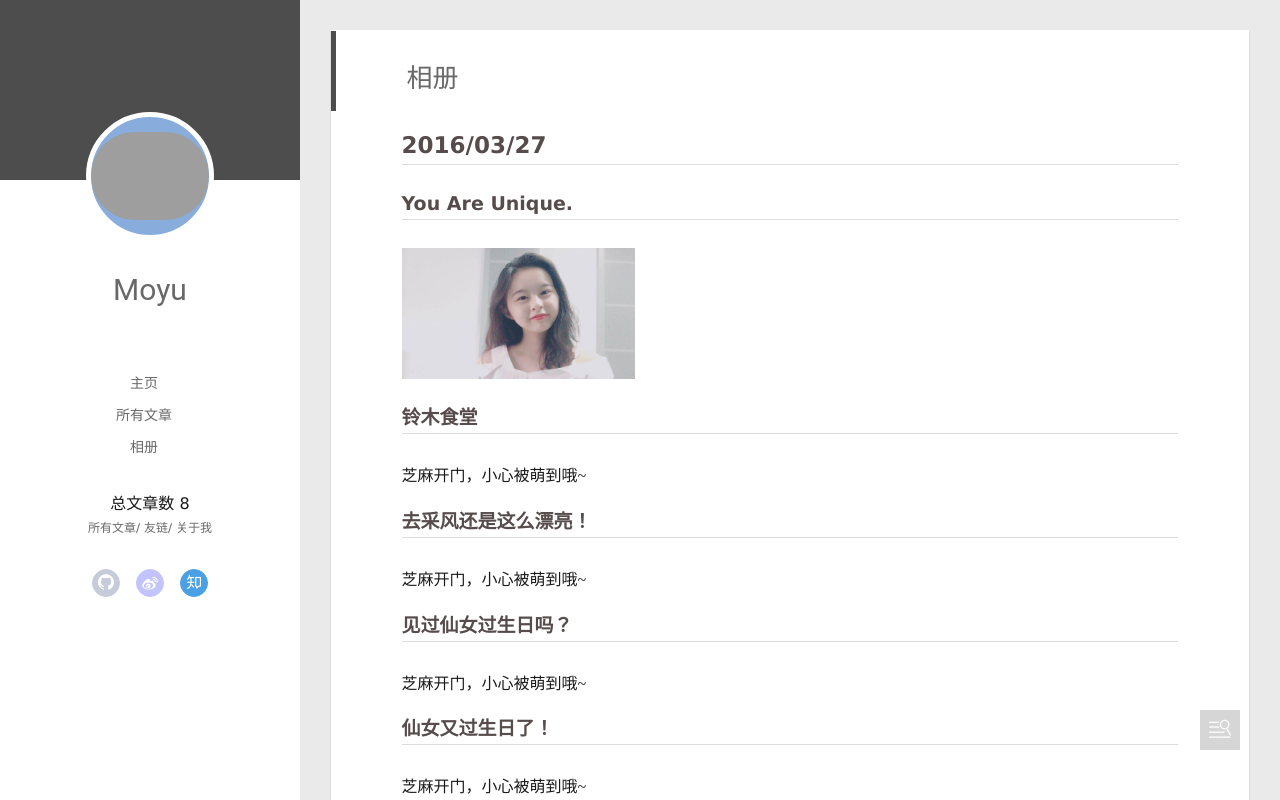
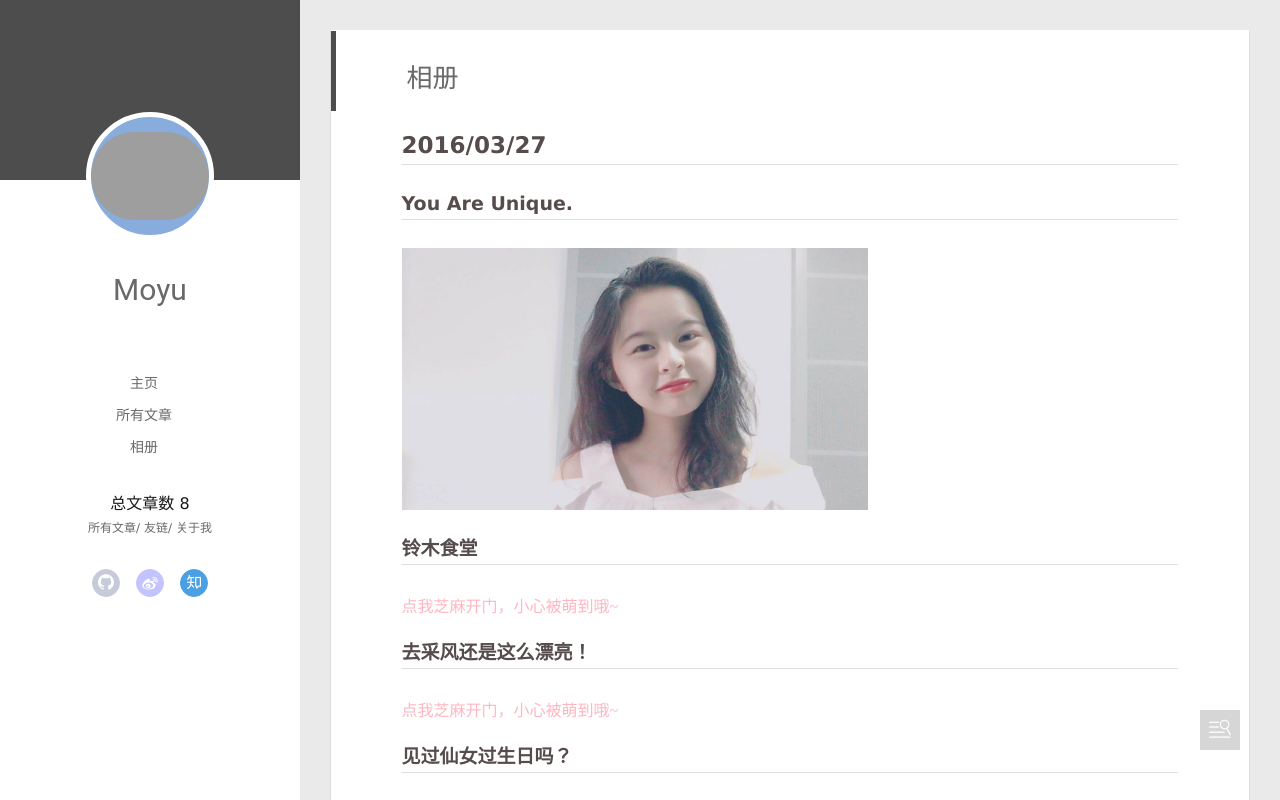
Before and after one commit to dongshuyan/dongshuyan.github.io, a plain HTML site: page photo/index.html in a window 1280 px wide. Drawn offline with Linux system fonts and the light colour scheme; grey boxes are pictures that could not be loaded.

Commit message:
Site updated: 2019-05-24 16:42:44

```diff
--- a/photo/index.html
+++ b/photo/index.html
@@ -8,12 +8,12 @@
   <link rel="dns-prefetch" href="http://yoursite.com">
   <title>相册 | Moyu&#39;s blog</title>
   <meta name="viewport" content="width=device-width, initial-scale=1, maximum-scale=1">
-  <meta name="description" content="2016/03/27You Are Unique. 铃木食堂芝麻开门，小心被萌到哦~  去采风还是这么漂亮！芝麻开门，小心被萌到哦~  见过仙女过生日吗？芝麻开门，小心被萌到哦~  仙女又过生日了！芝麻开门，小心被萌到哦~  今天在家芝麻开门，小心被萌到哦~">
+  <meta name="description" content="2016/03/27You Are Unique. 铃木食堂    点我芝麻开门，小心被萌到哦~  去采风还是这么漂亮！点我芝麻开门，小心被萌到哦~  见过仙女过生日吗？点我芝麻开门，小心被萌到哦~  仙女又过生日了！点我芝麻开门，小心被萌到哦~  今天在家点我芝麻开门，小心被萌到哦~">
 <meta property="og:type" content="website">
 <meta property="og:title" content="相册">
 <meta property="og:url" content="http://yoursite.com/photo/index.html">
 <meta property="og:site_name" content="Moyu&#39;s blog">
-<meta property="og:description" content="2016/03/27You Are Unique. 铃木食堂芝麻开门，小心被萌到哦~  去采风还是这么漂亮！芝麻开门，小心被萌到哦~  见过仙女过生日吗？芝麻开门，小心被萌到哦~  仙女又过生日了！芝麻开门，小心被萌到哦~  今天在家芝麻开门，小心被萌到哦~">
+<meta property="og:description" content="2016/03/27You Are Unique. 铃木食堂    点我芝麻开门，小心被萌到哦~  去采风还是这么漂亮！点我芝麻开门，小心被萌到哦~  见过仙女过生日吗？点我芝麻开门，小心被萌到哦~  仙女又过生日了！点我芝麻开门，小心被萌到哦~  今天在家点我芝麻开门，小心被萌到哦~">
 <meta property="og:locale" content="default">
 <meta property="og:image" content="https://github.com/dongshuyan/dongshuyan.github.io/blob/master/photo/picture/beauty01.jpeg?raw=true">
 <meta property="og:image" content="https://github.com/dongshuyan/dongshuyan.github.io/blob/master/photo/picture/lingmushitang01.jpeg?raw=true">
@@ -27,10 +27,10 @@
 <meta property="og:image" content="https://github.com/dongshuyan/dongshuyan.github.io/blob/master/photo/picture/birthday_18_04.jpeg?raw=true">
 <meta property="og:image" content="https://github.com/dongshuyan/dongshuyan.github.io/blob/master/photo/picture/birthday_18_05.jpeg?raw=true">
 <meta property="og:image" content="https://github.com/dongshuyan/dongshuyan.github.io/blob/master/photo/picture/at_hometown.jpeg?raw=true">
-<meta property="og:updated_time" content="2019-05-24T08:38:00.000Z">
+<meta property="og:updated_time" content="2019-05-24T08:42:29.000Z">
 <meta name="twitter:card" content="summary">
 <meta name="twitter:title" content="相册">
-<meta name="twitter:description" content="2016/03/27You Are Unique. 铃木食堂芝麻开门，小心被萌到哦~  去采风还是这么漂亮！芝麻开门，小心被萌到哦~  见过仙女过生日吗？芝麻开门，小心被萌到哦~  仙女又过生日了！芝麻开门，小心被萌到哦~  今天在家芝麻开门，小心被萌到哦~">
+<meta name="twitter:description" content="2016/03/27You Are Unique. 铃木食堂    点我芝麻开门，小心被萌到哦~  去采风还是这么漂亮！点我芝麻开门，小心被萌到哦~  见过仙女过生日吗？点我芝麻开门，小心被萌到哦~  仙女又过生日了！点我芝麻开门，小心被萌到哦~  今天在家点我芝麻开门，小心被萌到哦~">
 <meta name="twitter:image" content="https://github.com/dongshuyan/dongshuyan.github.io/blob/master/photo/picture/beauty01.jpeg?raw=true">
 
     <link rel="alternative" href="/atom.xml" title="Moyu&#39;s blog" type="application/atom+xml">
@@ -190,16 +190,16 @@
 
         <audio id="audio" autoplay="autoplay"><br>    <source src="http://other.web.nc01.sycdn.kuwo.cn/resource/n2/83/24/637575687.mp3" type="audio/mp3"><br></audio>
 
-<h2 id="2016-03-27"><a href="#2016-03-27" class="headerlink" title="2016/03/27"></a>2016/03/27</h2><h3 id="You-Are-Unique"><a href="#You-Are-Unique" class="headerlink" title="You Are Unique."></a>You Are Unique.</h3><p><img src="https://github.com/dongshuyan/dongshuyan.github.io/blob/master/photo/picture/beauty01.jpeg?raw=true" width="30%" div align="center"></p>
-<h3 id="铃木食堂"><a href="#铃木食堂" class="headerlink" title="铃木食堂"></a>铃木食堂</h3><details><summary><font size="3" face="黑体">芝麻开门，小心被萌到哦~</font></summary><br><br><img src="https://github.com/dongshuyan/dongshuyan.github.io/blob/master/photo/picture/lingmushitang01.jpeg?raw=true" alt="lingmu001"><br><img src="https://github.com/dongshuyan/dongshuyan.github.io/blob/master/photo/picture/lingmushitang02.jpeg?raw=true" alt="lingmu002"><br><br></details>
+<h2 id="2016-03-27"><a href="#2016-03-27" class="headerlink" title="2016/03/27"></a>2016/03/27</h2><h3 id="You-Are-Unique"><a href="#You-Are-Unique" class="headerlink" title="You Are Unique."></a>You Are Unique.</h3><p><img src="https://github.com/dongshuyan/dongshuyan.github.io/blob/master/photo/picture/beauty01.jpeg?raw=true" width="60%" div align="center"></p>
+<h3 id="铃木食堂"><a href="#铃木食堂" class="headerlink" title="铃木食堂"></a>铃木食堂</h3><details><summary><font color="#FFB6C1" size="3" face="黑体">    点我芝麻开门，小心被萌到哦~</font></summary><br><br><img src="https://github.com/dongshuyan/dongshuyan.github.io/blob/master/photo/picture/lingmushitang01.jpeg?raw=true" alt="lingmu001"><br><img src="https://github.com/dongshuyan/dongshuyan.github.io/blob/master/photo/picture/lingmushitang02.jpeg?raw=true" alt="lingmu002"><br><br></details>
 
-<h3 id="去采风还是这么漂亮！"><a href="#去采风还是这么漂亮！" class="headerlink" title="去采风还是这么漂亮！"></a>去采风还是这么漂亮！</h3><details><summary><font size="3" face="黑体">芝麻开门，小心被萌到哦~</font></summary><br><br><img src="https://github.com/dongshuyan/dongshuyan.github.io/blob/master/photo/picture/collection.jpeg?raw=true" alt="collection001"><br><img src="https://github.com/dongshuyan/dongshuyan.github.io/blob/master/photo/picture/collection01.jpeg?raw=true" alt="collection001"><br><br></details>
+<h3 id="去采风还是这么漂亮！"><a href="#去采风还是这么漂亮！" class="headerlink" title="去采风还是这么漂亮！"></a>去采风还是这么漂亮！</h3><details><summary><font color="#FFB6C1" size="3" face="黑体">点我芝麻开门，小心被萌到哦~</font></summary><br><br><img src="https://github.com/dongshuyan/dongshuyan.github.io/blob/master/photo/picture/collection.jpeg?raw=true" alt="collection001"><br><img src="https://github.com/dongshuyan/dongshuyan.github.io/blob/master/photo/picture/collection01.jpeg?raw=true" alt="collection001"><br><br></details>
 
-<h3 id="见过仙女过生日吗？"><a href="#见过仙女过生日吗？" class="headerlink" title="见过仙女过生日吗？"></a>见过仙女过生日吗？</h3><details><summary><font size="3" face="黑体">芝麻开门，小心被萌到哦~</font></summary><br><br><img src="https://github.com/dongshuyan/dongshuyan.github.io/blob/master/photo/picture/birthday_18_01.jpeg?raw=true" alt="birthday01"><br><br></details>
+<h3 id="见过仙女过生日吗？"><a href="#见过仙女过生日吗？" class="headerlink" title="见过仙女过生日吗？"></a>见过仙女过生日吗？</h3><details><summary><font color="#FFB6C1" size="3" face="黑体">点我芝麻开门，小心被萌到哦~</font></summary><br><br><img src="https://github.com/dongshuyan/dongshuyan.github.io/blob/master/photo/picture/birthday_18_01.jpeg?raw=true" alt="birthday01"><br><br></details>
 
-<h3 id="仙女又过生日了！"><a href="#仙女又过生日了！" class="headerlink" title="仙女又过生日了！"></a>仙女又过生日了！</h3><details><summary><font size="3" face="黑体">芝麻开门，小心被萌到哦~</font></summary><br><br><img src="https://github.com/dongshuyan/dongshuyan.github.io/blob/master/photo/picture/birthday_18_01.jpeg?raw=true" alt="birthday_19_01"><br><img src="https://github.com/dongshuyan/dongshuyan.github.io/blob/master/photo/picture/birthday_18_02.jpeg?raw=true" alt="birthday_19_02"><br><img src="https://github.com/dongshuyan/dongshuyan.github.io/blob/master/photo/picture/birthday_18_03.jpeg?raw=true" alt="birthday_19_02"><br><img src="https://github.com/dongshuyan/dongshuyan.github.io/blob/master/photo/picture/birthday_18_04.jpeg?raw=true" alt="birthday_19_02"><br><img src="https://github.com/dongshuyan/dongshuyan.github.io/blob/master/photo/picture/birthday_18_05.jpeg?raw=true" alt="birthday_19_02"><br><br></details>
+<h3 id="仙女又过生日了！"><a href="#仙女又过生日了！" class="headerlink" title="仙女又过生日了！"></a>仙女又过生日了！</h3><details><summary><font color="#FFB6C1" size="3" face="黑体">点我芝麻开门，小心被萌到哦~</font></summary><br><br><img src="https://github.com/dongshuyan/dongshuyan.github.io/blob/master/photo/picture/birthday_18_01.jpeg?raw=true" alt="birthday_19_01"><br><img src="https://github.com/dongshuyan/dongshuyan.github.io/blob/master/photo/picture/birthday_18_02.jpeg?raw=true" alt="birthday_19_02"><br><img src="https://github.com/dongshuyan/dongshuyan.github.io/blob/master/photo/picture/birthday_18_03.jpeg?raw=true" alt="birthday_19_02"><br><img src="https://github.com/dongshuyan/dongshuyan.github.io/blob/master/photo/picture/birthday_18_04.jpeg?raw=true" alt="birthday_19_02"><br><img src="https://github.com/dongshuyan/dongshuyan.github.io/blob/master/photo/picture/birthday_18_05.jpeg?raw=true" alt="birthday_19_02"><br><br></details>
 
-<h3 id="今天在家"><a href="#今天在家" class="headerlink" title="今天在家"></a>今天在家</h3><details><summary><font size="3" face="黑体">芝麻开门，小心被萌到哦~</font></summary><br><br><img src="https://github.com/dongshuyan/dongshuyan.github.io/blob/master/photo/picture/at_hometown.jpeg?raw=true" alt="birthday_at_hown"><br><br></details>
+<h3 id="今天在家"><a href="#今天在家" class="headerlink" title="今天在家"></a>今天在家</h3><details><summary><font color="#FFB6C1" size="3" face="黑体">点我芝麻开门，小心被萌到哦~</font></summary><br><br><img src="https://github.com/dongshuyan/dongshuyan.github.io/blob/master/photo/picture/at_hometown.jpeg?raw=true" alt="birthday_at_hown"><br><br></details>
 
 
 
```
